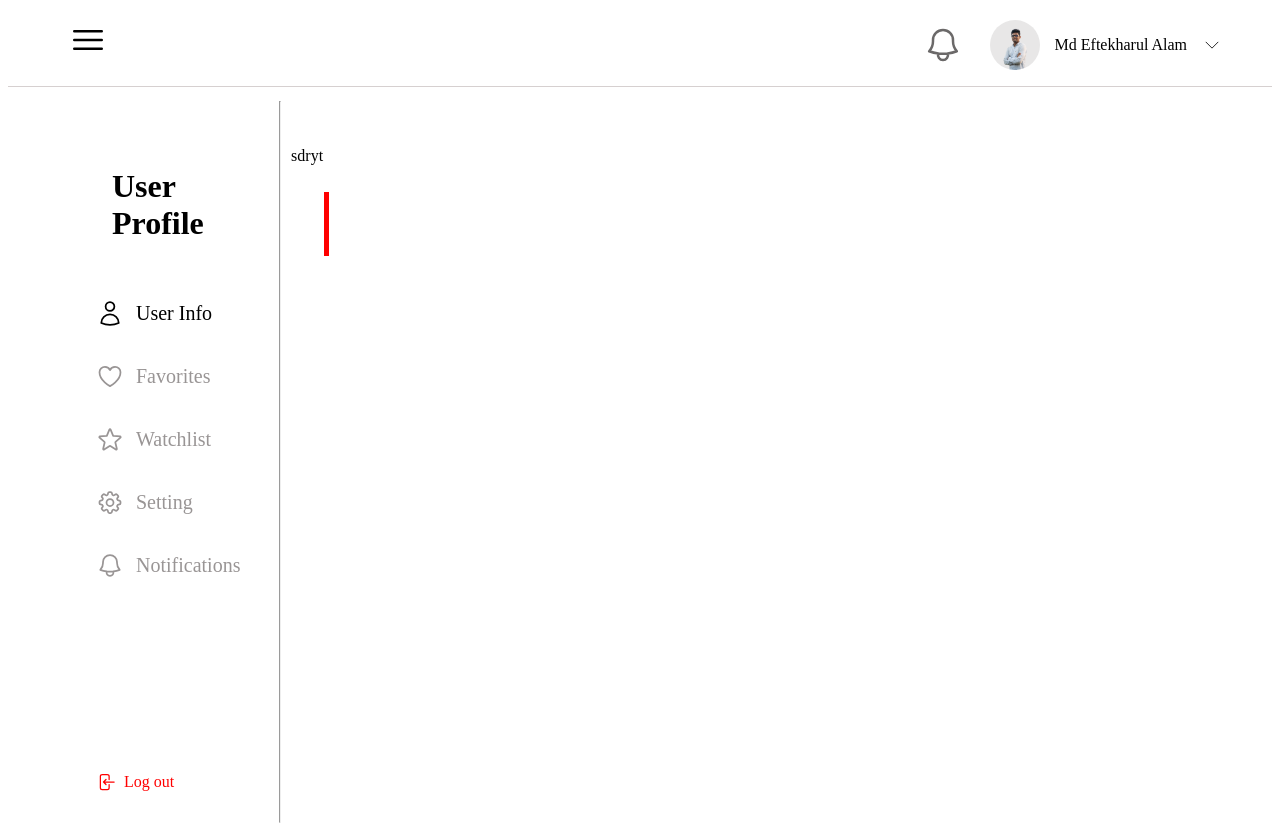
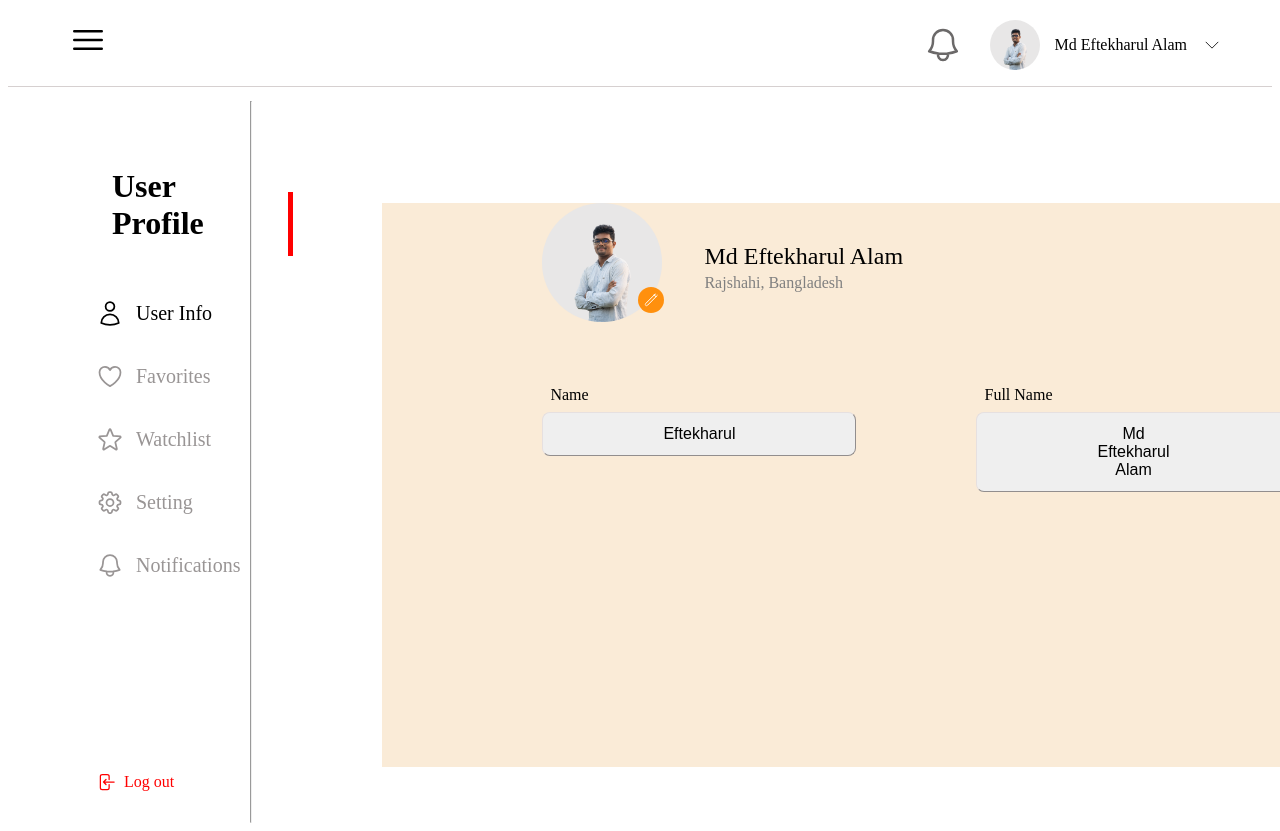
Before and after one commit to EftekharAlam2/User-Profile, a plain HTML site: page index.html in a window 1280 px wide. Drawn offline with Linux system fonts and the light colour scheme.

Commit message:
Table from added

```diff
--- a/index.html
+++ b/index.html
@@ -175,7 +175,42 @@
         </div>
       </div>
       <hr class="vertical-hr" />
-      <div class="main-section2">sdryt</div>
+      <div class="main-section2">
+        <div class="main-section2-part1">
+          <img src="images/ek.png" alt="" />
+          <svg
+            xmlns="http://www.w3.org/2000/svg"
+            fill="none"
+            viewBox="0 0 24 24"
+            stroke-width="1.5"
+            stroke="currentColor"
+            class="w-6 h-6 icon6"
+          >
+            <path
+              stroke-linecap="round"
+              stroke-linejoin="round"
+              d="M16.862 4.487l1.687-1.688a1.875 1.875 0 112.652 2.652L6.832 19.82a4.5 4.5 0 01-1.897 1.13l-2.685.8.8-2.685a4.5 4.5 0 011.13-1.897L16.863 4.487zm0 0L19.5 7.125"
+            />
+          </svg>
+
+          <div>
+            <p class="p-1">Md Eftekharul Alam</p>
+            <p class="p-2">Rajshahi, Bangladesh</p>
+          </div>
+        </div>
+        <div class="main-section2-part2">
+          <div class="main-section2-part2-form">
+            <div>
+              <p>Name</p>
+              <button>Eftekharul</button>
+            </div>
+            <div>
+              <p>Full Name</p>
+              <button>Md Eftekharul Alam</button>
+            </div>
+          </div>
+        </div>
+      </div>
     </main>
   </body>
 </html>
--- a/style.css
+++ b/style.css
@@ -102,7 +102,7 @@
   position: absolute;
   top: 0;
   bottom: 0;
-  margin-left: 28.5vh;
+  margin-left: 24vh;
   margin-top: 24vh;
   z-index: 2;
   height: 8vh;
@@ -117,4 +117,56 @@
 
 .main-section2 {
   width: 85%;
+  background-color: antiquewhite;
+  margin: 7vh 15vh;
 }
+.main-section2-part1 {
+  padding-left: 20vh;
+  display: flex;
+  gap: 5vh;
+}
+.main-section2-part1 img {
+  border-radius: 50%;
+  width: 15vh;
+}
+.icon6 {
+  width: 2vh;
+  background-color: #ff900e;
+  color: white;
+  border-radius: 50%;
+  height: 100%;
+  padding: 5px;
+  margin-top: 10.5vh;
+  margin-left: -8vh;
+}
+.p-1 {
+  font-size: 3vh;
+  margin-top: 5vh;
+}
+.p-2 {
+  font-size: 2vh;
+  color: gray;
+  margin-top: -2.5vh;
+}
+
+.main-section2-part2 {
+  padding-left: 20vh;
+  padding-top: 6vh;
+}
+.main-section2-part2-form {
+  display: flex;
+  gap: 15vh;
+}
+.main-section2-part2 p {
+  font-size: 2vh;
+  padding-left: 1vh;
+}
+.main-section2-part2 button {
+  padding: 1.5vh 15vh;
+  font-size: 2vh;
+  border-radius: 1vh;
+  border-width: 1px;
+  font-weight: 1px;
+  border-color: rgb(230, 224, 224);
+  margin-top: -1vh;
+}
```
